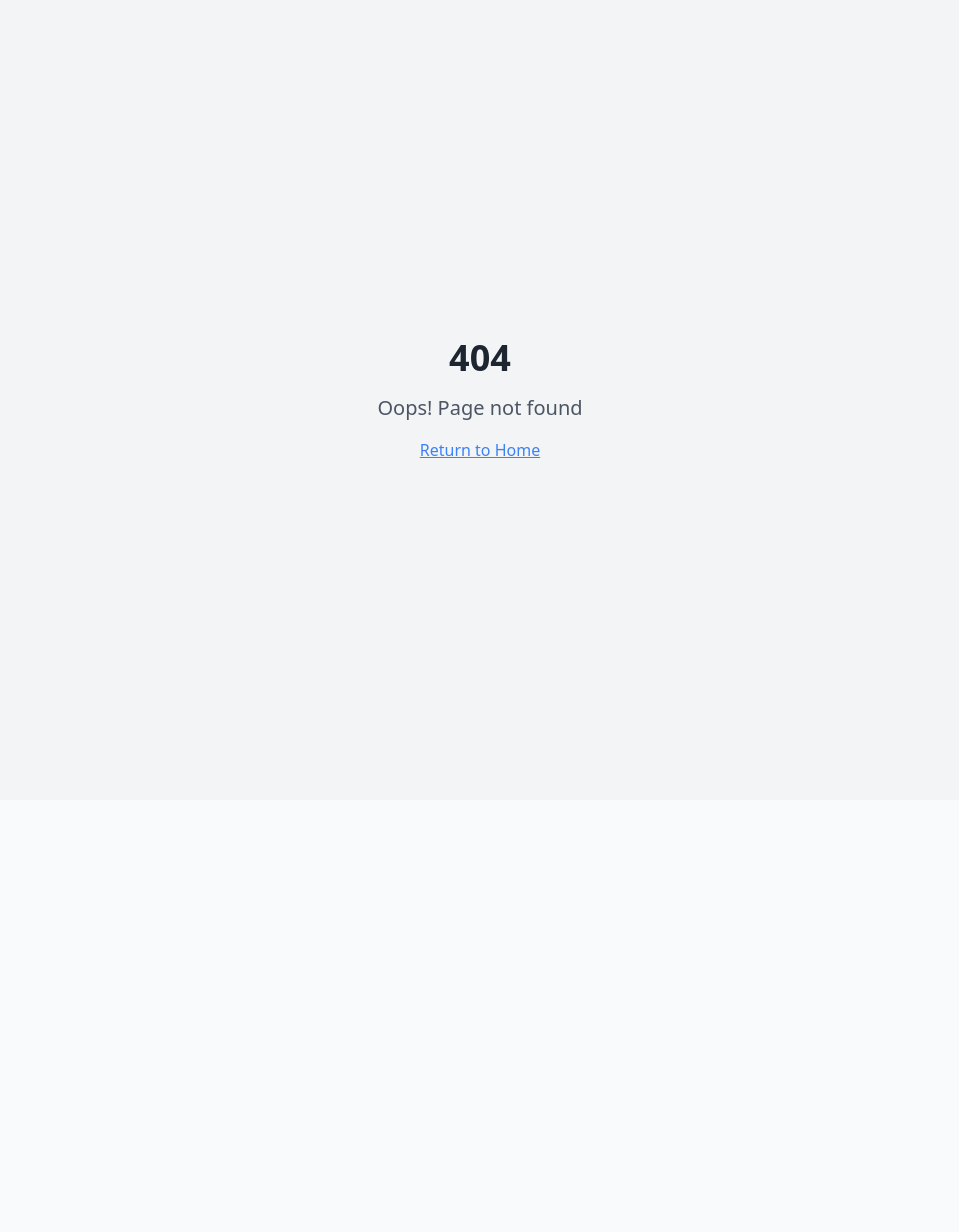
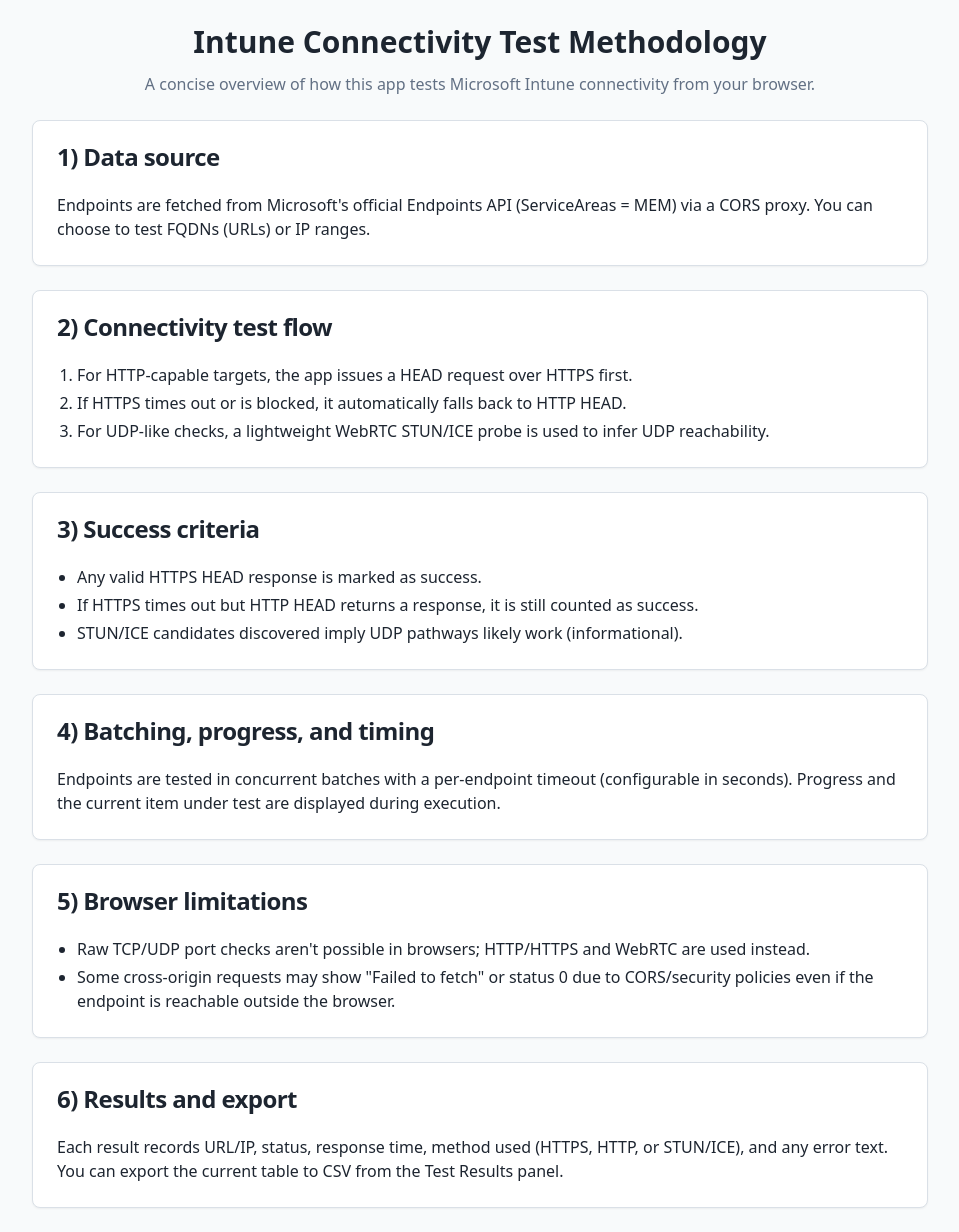
Before and after one commit to AzionHzmilton/intune-endpoint-connectivity-checker, a React (Vite) app: page /docs/test-methodology in a window 1280 px wide. Before the commit this address had no page. Shown: the whole page, without its empty margins (160-1119 px from the left). Before the commit the page ends 800 px from the top, so only its background shows below. Built offline with nearby package versions, Linux system fonts and the light colour scheme.

Commit message:
Add documentation link
Add a link to a new documentation page that summarizes how the tests are performed.

```diff
--- a/src/App.tsx
+++ b/src/App.tsx
@@ -5,6 +5,7 @@ import { QueryClient, QueryClientProvider } from "@tanstack/react-query";
 import { BrowserRouter, Routes, Route } from "react-router-dom";
 import Index from "./pages/Index";
 import NotFound from "./pages/NotFound";
+import TestMethodology from "./pages/TestMethodology";
 
 const queryClient = new QueryClient();
 
@@ -16,6 +17,7 @@ const App = () => (
       <BrowserRouter>
         <Routes>
           <Route path="/" element={<Index />} />
+          <Route path="/docs/test-methodology" element={<TestMethodology />} />
           {/* ADD ALL CUSTOM ROUTES ABOVE THE CATCH-ALL "*" ROUTE */}
           <Route path="*" element={<NotFound />} />
         </Routes>
--- a/src/components/EndpointTester.tsx
+++ b/src/components/EndpointTester.tsx
@@ -10,7 +10,7 @@ import { ProxyDetectionCard } from '@/components/ProxyDetectionCard';
 import { EndpointTest, TestStats, LookupType } from '@/types/endpoint';
 import { Search, RefreshCw, Activity, CheckCircle, XCircle, Clock, Globe, MapPin, Download } from 'lucide-react';
 import { useToast } from '@/hooks/use-toast';
-
+import { Link } from 'react-router-dom';
 export const EndpointTester = () => {
   const [endpoints, setEndpoints] = useState<string[]>([]);
   const [testResults, setTestResults] = useState<EndpointTest[]>([]);
@@ -143,6 +143,11 @@ export const EndpointTester = () => {
           <p className="text-lg text-muted-foreground max-w-2xl mx-auto">
             Test network connectivity to Intune endpoints required for proper service operation
           </p>
+          <div className="flex justify-center">
+            <Button asChild variant="link">
+              <Link to="/docs/test-methodology" aria-label="View test methodology">View test methodology</Link>
+            </Button>
+          </div>
         </div>
 
         {/* Stats Cards */}
--- /dev/null
+++ b/src/pages/TestMethodology.tsx
@@ -0,0 +1,159 @@
+import { useEffect } from 'react';
+import { Card, CardContent, CardHeader, CardTitle } from '@/components/ui/card';
+
+const TestMethodology = () => {
+  const pageTitle = 'Intune Connectivity Test Methodology';
+
+  useEffect(() => {
+    // Title
+    document.title = pageTitle;
+
+    // Meta description
+    const ensureMeta = (name: string, content: string) => {
+      let el = document.querySelector(`meta[name="${name}"]`) as HTMLMetaElement | null;
+      if (!el) {
+        el = document.createElement('meta');
+        el.setAttribute('name', name);
+        document.head.appendChild(el);
+      }
+      el.setAttribute('content', content);
+    };
+
+    ensureMeta(
+      'description',
+      'One-page summary of how endpoint connectivity tests work, including HTTPS→HTTP fallback, STUN (UDP inference), batching, and limitations.'
+    );
+
+    // Canonical
+    const canonicalHref = `${window.location.origin}/docs/test-methodology`;
+    let linkEl = document.querySelector('link[rel="canonical"]') as HTMLLinkElement | null;
+    if (!linkEl) {
+      linkEl = document.createElement('link');
+      linkEl.setAttribute('rel', 'canonical');
+      document.head.appendChild(linkEl);
+    }
+    linkEl.setAttribute('href', canonicalHref);
+
+    // Structured data
+    const script = document.createElement('script');
+    script.type = 'application/ld+json';
+    script.text = JSON.stringify({
+      '@context': 'https://schema.org',
+      '@type': 'TechArticle',
+      headline: pageTitle,
+      description:
+        'Summary of endpoint connectivity tests, HTTPS→HTTP fallback, STUN (UDP inference), batching, and known limitations.',
+      datePublished: new Date().toISOString(),
+      dateModified: new Date().toISOString(),
+      mainEntityOfPage: canonicalHref,
+    });
+    document.head.appendChild(script);
+    return () => {
+      document.head.removeChild(script);
+    };
+  }, []);
+
+  return (
+    <main className="min-h-screen bg-background p-6">
+      <article className="max-w-4xl mx-auto space-y-6">
+        <header className="text-center space-y-3">
+          <h1 className="text-3xl font-bold">{pageTitle}</h1>
+          <p className="text-muted-foreground">
+            A concise overview of how this app tests Microsoft Intune connectivity from your browser.
+          </p>
+        </header>
+
+        <section>
+          <Card>
+            <CardHeader>
+              <CardTitle>1) Data source</CardTitle>
+            </CardHeader>
+            <CardContent className="space-y-2">
+              <p>
+                Endpoints are fetched from Microsoft&apos;s official Endpoints API (ServiceAreas = MEM) via a CORS proxy. You can
+                choose to test FQDNs (URLs) or IP ranges.
+              </p>
+            </CardContent>
+          </Card>
+        </section>
+
+        <section>
+          <Card>
+            <CardHeader>
+              <CardTitle>2) Connectivity test flow</CardTitle>
+            </CardHeader>
+            <CardContent className="space-y-2">
+              <ol className="list-decimal pl-5 space-y-1">
+                <li>For HTTP-capable targets, the app issues a HEAD request over HTTPS first.</li>
+                <li>If HTTPS times out or is blocked, it automatically falls back to HTTP HEAD.</li>
+                <li>For UDP-like checks, a lightweight WebRTC STUN/ICE probe is used to infer UDP reachability.</li>
+              </ol>
+            </CardContent>
+          </Card>
+        </section>
+
+        <section>
+          <Card>
+            <CardHeader>
+              <CardTitle>3) Success criteria</CardTitle>
+            </CardHeader>
+            <CardContent className="space-y-2">
+              <ul className="list-disc pl-5 space-y-1">
+                <li>Any valid HTTPS HEAD response is marked as success.</li>
+                <li>If HTTPS times out but HTTP HEAD returns a response, it is still counted as success.</li>
+                <li>STUN/ICE candidates discovered imply UDP pathways likely work (informational).</li>
+              </ul>
+            </CardContent>
+          </Card>
+        </section>
+
+        <section>
+          <Card>
+            <CardHeader>
+              <CardTitle>4) Batching, progress, and timing</CardTitle>
+            </CardHeader>
+            <CardContent className="space-y-2">
+              <p>
+                Endpoints are tested in concurrent batches with a per-endpoint timeout (configurable in seconds). Progress and
+                the current item under test are displayed during execution.
+              </p>
+            </CardContent>
+          </Card>
+        </section>
+
+        <section>
+          <Card>
+            <CardHeader>
+              <CardTitle>5) Browser limitations</CardTitle>
+            </CardHeader>
+            <CardContent className="space-y-2">
+              <ul className="list-disc pl-5 space-y-1">
+                <li>Raw TCP/UDP port checks aren&apos;t possible in browsers; HTTP/HTTPS and WebRTC are used instead.</li>
+                <li>
+                  Some cross-origin requests may show &quot;Failed to fetch&quot; or status 0 due to CORS/security policies even if the
+                  endpoint is reachable outside the browser.
+                </li>
+              </ul>
+            </CardContent>
+          </Card>
+        </section>
+
+        <section>
+          <Card>
+            <CardHeader>
+              <CardTitle>6) Results and export</CardTitle>
+            </CardHeader>
+            <CardContent className="space-y-2">
+              <p>
+                Each result records URL/IP, status, response time, method used (HTTPS, HTTP, or STUN/ICE), and any error text.
+                You can export the current table to CSV from the Test Results panel.
+              </p>
+            </CardContent>
+          </Card>
+        </section>
+      </article>
+    </main>
+  );
+};
+
+export default TestMethodology;
```
